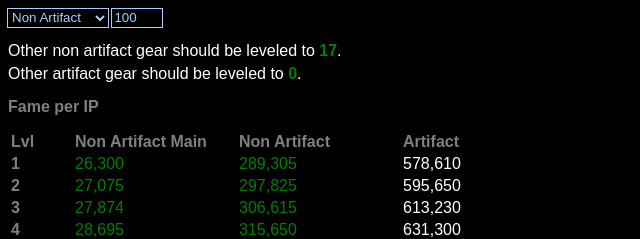
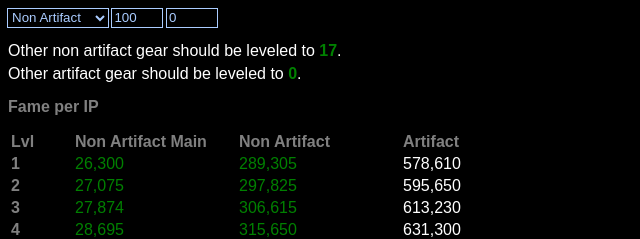
Before and after one commit to mahhov/albion-fame, a website: page index.html in a window 1280 px wide. Shown: the top 239 px of the page, 0-640 px from the left. Drawn offline with Linux system fonts and the light colour scheme.

Commit message:
include silver per fame

```diff
--- a/commit-time.js
+++ b/commit-time.js
@@ -1 +1 @@
-console.log('01/31/22 10:40:03');
+console.log('01/31/22 10:41:27');
--- a/index.html
+++ b/index.html
@@ -141,6 +141,7 @@
 					<option value="true">Artifact</option>
 				</select>
 				<input id="level-input" placeholder="level" type="number" step="1" value="100">
+				<input id="silver-per-fame-input" placeholder="silver" type="number" step=".1" value="0">
 			</div>
 			<div class="interpretation">
 				<div>
@@ -423,11 +424,14 @@
 			},
 		};
 
-		let getFamePerIp = (main, artifact, elite, level) => {
+		// For leveling from `level` to `level+1`.
+		let getFamePerIp = (main, artifact, elite, level, silverPerFame) => {
 			let ip =
 				(main ? data.consts.mainIpPerLevel : 0) +
 				(artifact ? data.consts.artifactIpPerLevel : data.consts.nonArtifactIpPerLevel);
 			let fame = (elite ? data.elite : data.normal)[level].fame;
+			if (elite)
+				fame += fame * .3 / silverPerFame;
 			return fame / ip;
 		};
 
@@ -451,12 +455,15 @@
 			let artifact = !!$('#artifact-input').value;
 			let level = clamp(Math.floor($('#level-input').value), 0, data.consts.normalLevels + data.consts.eliteLevels);
 			$('#level-input').value = level;
+			let silverPerFame = clamp($('#silver-per-fame-input').value, 0, 3);
+			$('#silver-per-fame-input').value = silverPerFame;
+			silverPerFame ||= Infinity;
 			let levelGoal = clamp(Math.floor($('#level-goal-input').value), level, data.consts.normalLevels + data.consts.eliteLevels);
 			$('#level-goal-input').value = levelGoal;
 
 			let mainElite = (level - 1) >= data.consts.normalLevels;
 			let mainLevel = (level - 1) % data.consts.normalLevels;
-			let mainFamePerIp = level ? getFamePerIp(true, artifact, mainElite, mainLevel) : 0;
+			let mainFamePerIp = level ? getFamePerIp(true, artifact, mainElite, mainLevel, silverPerFame) : 0;
 			let gearSlotMultiplier = data.multipliers[gearSlot];
 
 			let famesPerNormalLevel = [...Array(data.consts.normalLevels)]
@@ -468,9 +475,9 @@
 
 			let famesPerEliteLevel = [...Array(data.consts.eliteLevels)]
 				.map((_, i) => ({
-					main: getFamePerIp(true, artifact, true, i),
-					nonArtifact: getFamePerIp(false, false, true, i),
-					artifact: getFamePerIp(false, true, true, i),
+					main: getFamePerIp(true, artifact, true, i, silverPerFame),
+					nonArtifact: getFamePerIp(false, false, true, i, silverPerFame),
+					artifact: getFamePerIp(false, true, true, i, silverPerFame),
 				}));
 
 			let maxFamePerLearningPoint = data.normal[data.normal.length - 1].fame / data.normal[data.normal.length - 1].learningPoints;
@@ -545,6 +552,7 @@
 		$('#gear-slot-input').addEventListener('change', inputChanged);
 		$('#artifact-input').addEventListener('change', inputChanged);
 		$('#level-input').addEventListener('change', inputChanged);
+		$('#silver-per-fame-input').addEventListener('change', inputChanged);
 		$('#level-goal-input').addEventListener('change', inputChanged);
 		inputChanged();
 	</script>
```
